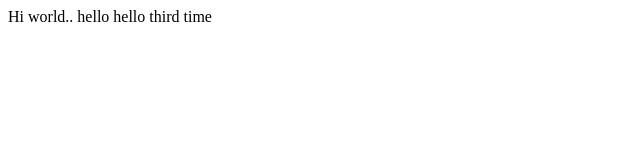
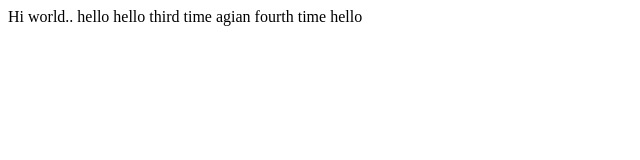
Before and after one commit to pratikd99/lecture00, a plain HTML site: page index.html in a window 1280 px wide. Shown: the whole page, without its empty margins (0-640 px from the left). Drawn offline with Linux system fonts and the light colour scheme.

Commit message:
Update index.html

```diff
--- a/index.html
+++ b/index.html
@@ -5,5 +5,6 @@
 		</head>
 		<body>
 		Hi world.. hello hello third time
+			agian fourth time hello
 		</body>
 	</html>
```
